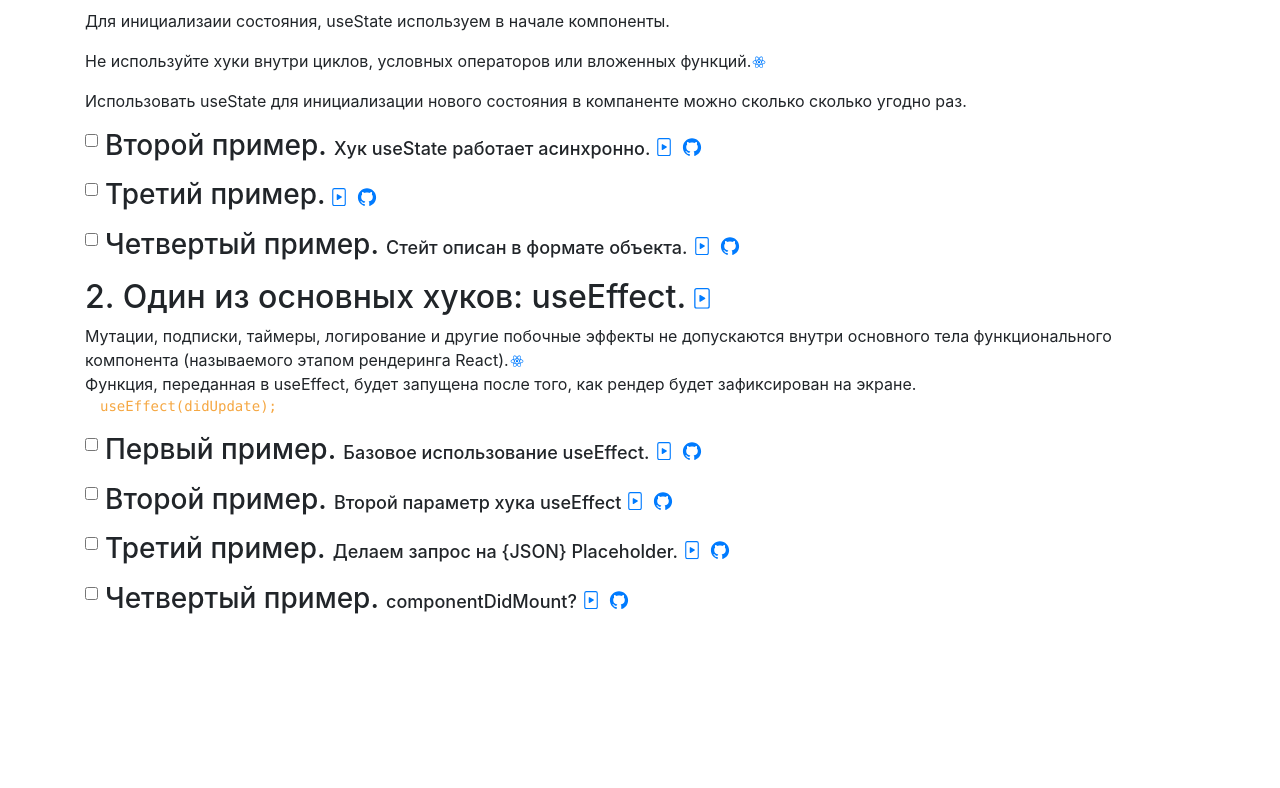
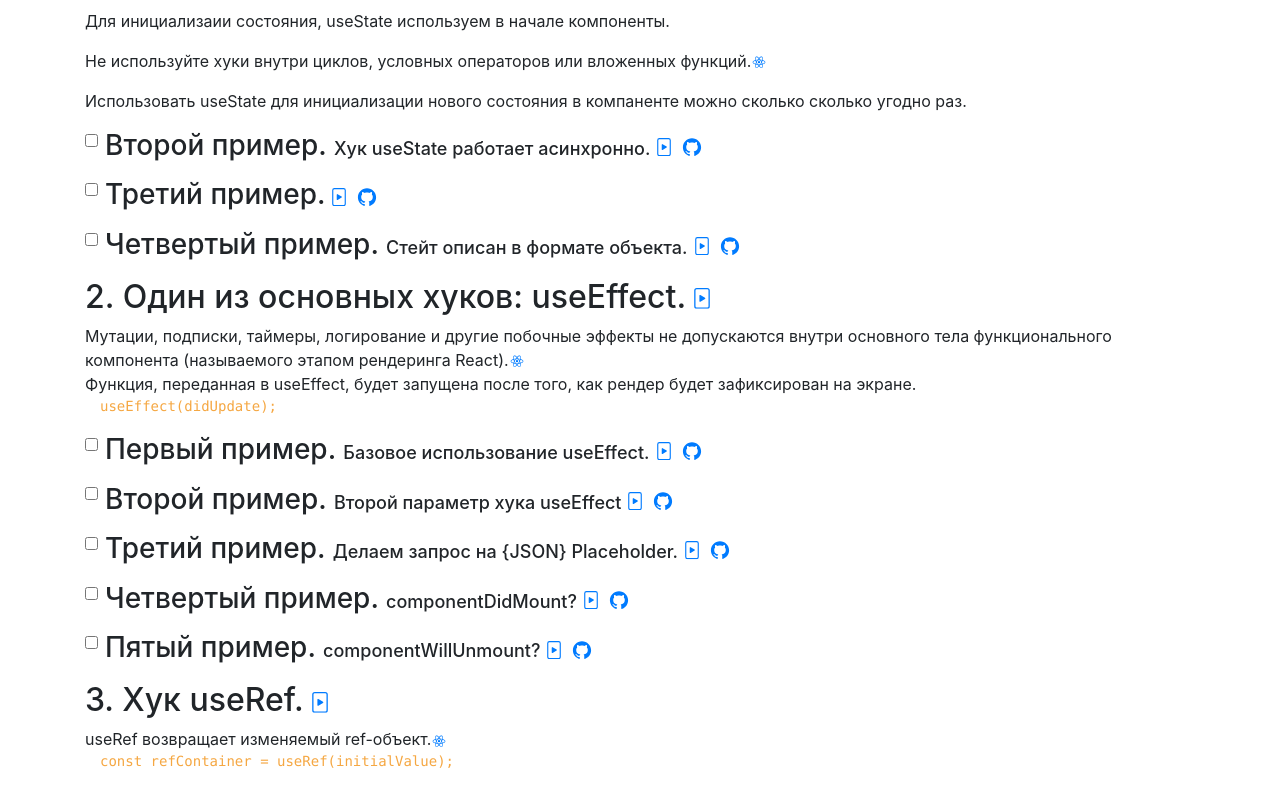
Before and after one commit to AVL68/react_hooks_compendium, a React (Create React App) app: page / in a window 1280 px wide. Shown: the part 412-1200 px from the top of the page. Before the commit the page ends 1043 px from the top, so only its background shows below. Built offline with nearby package versions, Linux system fonts and the light colour scheme.

Commit message:
Lesson02. Добавил 5 пример. Начал Lesson03, хук useRef

```diff
--- a/src/App.js
+++ b/src/App.js
@@ -2,6 +2,7 @@ import React from "react";
 import Intro from "./Lesson00/Intro";
 import Lesson01 from "./Lesson01/Lesson01";
 import Lesson02 from "./Lesson02/Lesson02";
+import Lesson03 from "./Lesson03/Lesson03";
 
 function App() {
   return (
@@ -9,6 +10,7 @@ function App() {
       <Intro />
       <Lesson01 />
       <Lesson02 />
+      <Lesson03 />
     </div>
   );
 }
--- /dev/null
+++ b/src/Lesson02/L02_05_WillUnmount.js
@@ -0,0 +1,28 @@
+import React, {useEffect, useState} from "react";
+
+export const L02_05_WillUnmount = () => {
+  const [data, setData] = useState({x: 0, y: 0});
+
+  const mouseMoveHandler = event => {
+    setData({x: event.clientX, y: event.clientY})
+  }
+
+  useEffect(() => {
+    console.log("5. componentDidMount")
+    window.addEventListener("mousemove", mouseMoveHandler)
+    return () =>{
+      console.log("5. componentWillUnmount")
+      window.removeEventListener("mousemove", mouseMoveHandler)}
+  },[]);
+
+  return (
+    <>
+      <div className="card bg-light mb-3 shadow " style={{width: "30%", height: "180px"}}>
+        <div className="card-body">
+          <h4> Координаты курсора:</h4>
+          <pre>{JSON.stringify(data, null, 2)}</pre>
+        </div>
+      </div>
+    </>
+  );
+};
--- a/src/Lesson02/L02_listOfContent.js
+++ b/src/Lesson02/L02_listOfContent.js
@@ -1,17 +1,20 @@
-import React, { useState } from "react";
-import { HeaderForExampl } from "../common/HeaderForExampl";
+import React, {useState} from "react";
+import {HeaderForExampl} from "../common/HeaderForExampl";
 import ReactjsOrg from "../common/ReactjsOrg";
 import СodeHowText from "../common/СodeHowText";
-import { L02_01_baseUse } from "./L02_01_baseUse";
-import { L02_02_secondArgument } from "./L02_02_secondArgument";
-import { L02_03_FetchPlaceholder } from "./L02_03_FetchPlaceholder";
-import { L02_04_DidMount } from "./L02_04_DidMount";
+import {L02_01_baseUse} from "./L02_01_baseUse";
+import {L02_02_secondArgument} from "./L02_02_secondArgument";
+import {L02_03_FetchPlaceholder} from "./L02_03_FetchPlaceholder";
+import {L02_04_DidMount} from "./L02_04_DidMount";
+import {L02_05_WillUnmount} from "./L02_05_WillUnmount";
 
 export const L02_listOfContent = () => {
   const [seeExampl01, setSeeExampl01] = useState(false);
   const [seeExampl02, setSeeExampl02] = useState(false);
   const [seeExampl03, setSeeExampl03] = useState(false);
   const [seeExampl04, setSeeExampl04] = useState(false);
+  const [seeExampl05, setSeeExampl05] = useState(false);
+
   return (
     <>
       <HeaderForExampl
@@ -25,10 +28,10 @@ export const L02_listOfContent = () => {
       {seeExampl01 ? (
         <>
           <p>Чтобы увидеть результаты рендеринга откройте консоль браузера.</p>
-          <L02_01_baseUse />
+          <L02_01_baseUse/>
           <p>
             В функциональной компoненте использован хук useEffect:
-            <СodeHowText codeText={[`useEffect(() => {`, `  console.log("render from useEffect");`, `});`]} />
+            <СodeHowText codeText={[`useEffect(() => {`, `  console.log("render from useEffect");`, `});`]}/>
             Обратите внимание, что рендер компоненты происходит только при смене названия ресурса.
           </p>
         </>
@@ -45,16 +48,19 @@ export const L02_listOfContent = () => {
       {seeExampl02 ? (
         <>
           <p>Чтобы увидеть результаты рендеринга откройте консоль браузера.</p>
-          <L02_02_secondArgument />
+          <L02_02_secondArgument/>
           <p>
             По умолчанию эффекты запускаются после каждого завершённого рендера. :
-            <СodeHowText codeText={[`useEffect(() => {`, `  "render from useEffect", ", type: ", type, ", color: ", color`, `});`]} />
+            <СodeHowText
+              codeText={[`useEffect(() => {`, `  "render from useEffect", ", type: ", type, ", color: ", color`, `});`]}/>
             Обратите внимание, что рендер компоненты происходит только при смене названия ресурса или цвета.
           </p>
           <p>
-            В некоторых случаях это может быть излишним, чтобы реализовать это, передайте второй аргумент в useEffect, который является массивом значений, от которых зависит эффект.
-            <ReactjsOrg href="https://ru.reactjs.org/docs/hooks-reference.html#conditionally-firing-an-effect" />
-            <СodeHowText codeText={[`useEffect(() => {`, `  console.log("render from useEffect with type: ", type);`, ` }, [type]);`]} />
+            В некоторых случаях это может быть излишним, чтобы реализовать это, передайте второй аргумент в useEffect,
+            который является массивом значений, от которых зависит эффект.
+            <ReactjsOrg href="https://ru.reactjs.org/docs/hooks-reference.html#conditionally-firing-an-effect"/>
+            <СodeHowText
+              codeText={[`useEffect(() => {`, `  console.log("render from useEffect with type: ", type);`, ` }, [type]);`]}/>
           </p>
         </>
       ) : null}
@@ -71,10 +77,11 @@ export const L02_listOfContent = () => {
         <>
           <p>
             Делаем запрос и получаем данные, в зависимости от выбранного ресурса.
-            <СodeHowText codeText={[`useEffect(() => {`, "  fetch(`https://jsonplaceholder.typicode.com/${type}`)", ` .then((response) => response.json())`, ` .then((json) => setData(json));`, ` }, [type]);`]} />
+            <СodeHowText
+              codeText={[`useEffect(() => {`, "  fetch(`https://jsonplaceholder.typicode.com/${type}`)", ` .then((response) => response.json())`, ` .then((json) => setData(json));`, ` }, [type]);`]}/>
             Данные запрашиваются каждый раз, когда меняется ресурс.
           </p>
-          <L02_03_FetchPlaceholder />
+          <L02_03_FetchPlaceholder/>
         </>
       ) : null}
 
@@ -89,11 +96,38 @@ export const L02_listOfContent = () => {
       {seeExampl04 ? (
         <>
           <p>
-            Если необходимо запустить эффект один раз (при монтировании), надо передать пустой массив ([ ]) вторым аргументом.
-            <ReactjsOrg href="https://ru.reactjs.org/docs/hooks-reference.html#conditionally-firing-an-effect" />
-            <СodeHowText codeText={[`useEffect(() => {`, "  fetch(`https://jsonplaceholder.typicode.com/users`)", ` .then((response) => response.json())`, ` .then((json) => setUsers(json));`, ` }, [ ]);`]} />
+            Если необходимо запустить эффект один раз (при монтировании), надо передать пустой массив ([ ]) вторым
+            аргументом.
+            <ReactjsOrg href="https://ru.reactjs.org/docs/hooks-reference.html#conditionally-firing-an-effect"/>
+            <СodeHowText
+              codeText={[`useEffect(() => {`, "  fetch(`https://jsonplaceholder.typicode.com/users`)", ` .then((response) => response.json())`, ` .then((json) => setUsers(json));`, ` }, [ ]);`]}/>
           </p>
-          <L02_04_DidMount />
+          <L02_04_DidMount/>
+        </>
+      ) : null}
+
+      <HeaderForExampl
+        seeExampl={seeExampl05}
+        setSeeExampl={setSeeExampl05}
+        label="Пятый пример. "
+        labelAdd="componentWillUnmount?"
+        WVLFSecond={1995}
+        GHFile="https://github.com/AVL68/react_hooks_compendium/blob/master/src/Lesson02/L02_05_WillUnmount.js"
+      />
+      {seeExampl05 ? (
+        <>
+          <p>
+            Часто эффекты создают ресурсы, которые необходимо очистить (или сбросить) перед тем, как компонент покидает
+            экран, например подписку или идентификатор таймера.
+            <ReactjsOrg href="https://ru.reactjs.org/docs/hooks-reference.html#cleaning-up-an-effect"/>
+            <СodeHowText
+              codeText={[`useEffect(() => {`, "  window.addEventListener(\"mousemove\", event => {", ` setData({x: event.clientX, y: event.clientY})`, ` })`, ` }, []);`]}/>
+          </p>
+          <L02_05_WillUnmount/>
+          <p>Чтобы сделать это, функция переданная в useEffect, может вернуть функцию очистки:
+            <СodeHowText
+              codeText={[`return () =>{`, `  console.log("5. componentWillUnmount")`, ` window.removeEventListener("mousemove", mouseMoveHandler)}`, ` }, []);`]}/>
+          </p>
         </>
       ) : null}
     </>
--- /dev/null
+++ b/src/Lesson03/Lesson03.js
@@ -0,0 +1,24 @@
+import React from "react";
+import ReactjsOrg from "../common/ReactjsOrg";
+import СodeHowText from "../common/СodeHowText";
+import WatchVideoLessonFromSecond from "../common/WatchVideoLessonFromSecond";
+
+function Lesson03() {
+  return (
+    <>
+      <h2>
+        3. Хук useRef.
+        <WatchVideoLessonFromSecond second={2253} />
+      </h2>
+      <p>
+        useRef возвращает изменяемый ref-объект.
+        <ReactjsOrg href="https://ru.reactjs.org/docs/hooks-reference.html#useref" />
+        <СodeHowText codeText={[`const refContainer = useRef(initialValue);`]} />
+      </p>
+
+
+    </>
+  );
+}
+
+export default Lesson03;
```
